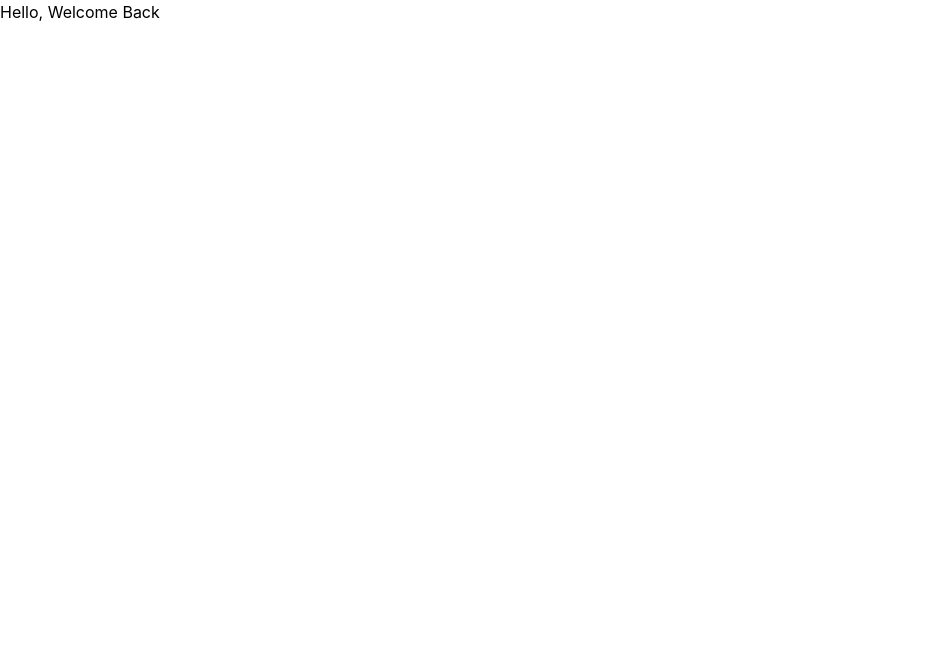
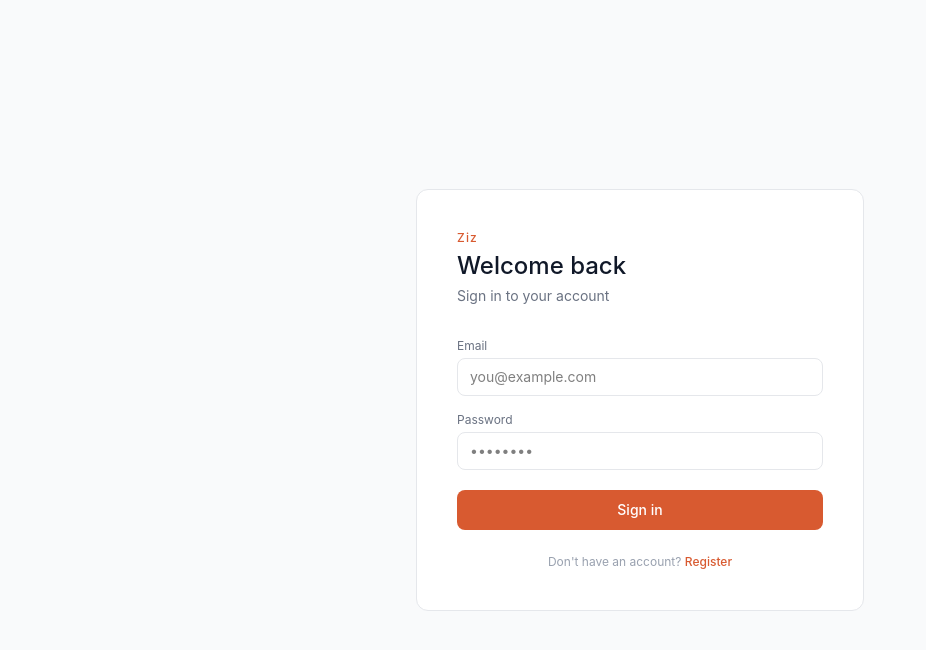
Before and after one commit to zishanx/Practice, a React (Vite) app in the folder Frontend/: page /login in a window 1280 px wide. Shown: the top 650 px of the page, without its empty margins (0-926 px from the left). Built offline with nearby package versions, Linux system fonts and the light colour scheme.

Commit message:
Done with the login page

```diff
--- a/Frontend/src/pages/login.jsx
+++ b/Frontend/src/pages/login.jsx
@@ -1,5 +1,6 @@
 import { useState } from "react";
 import { useAuth } from "../contexts/Authcontext";
+import { useNavigate } from "react-router-dom";
 import api from "../utils/api";
 
 export default function Login() {
@@ -11,16 +12,19 @@ export default function Login() {
         email: "",
         password: ""
     })
+    const navigate = useNavigate()
 
     const handleChange = (e) => {
         setForm({ ...form, [e.target.name]: e.target.value })
     }
 
-    const handlesubmit = async () => {
+    const handlesubmit = async (e) => {
         try {
+            e.preventDefault();
             setLoading(true)
             const res = await api.post('/login', form);
             login(res.data.user, res.data.token)
+            navigate('/')
 
         } catch (err) {
             setError(err.response?.data?.message)
@@ -31,9 +35,30 @@ export default function Login() {
     }
 
 
-    return(
-        <>
-            <h1>Hello, Welcome Back</h1>
-        </>
+    return (
+        <div className="min-h-screen flex items-center justify-center bg-gray-50 px-4">
+            <div className="bg-white border border-gray-200 rounded-xl p-10 w-full max-w-md">
+                <p className="text-xs font-medium tracking-widest mb-1" style={{ color: '#D85A30' }}>Ziz</p>
+                <h1 className="text-2xl font-medium text-gray-900 mb-1">Welcome back</h1>
+                <p className="text-sm text-gray-500 mb-8">Sign in to your account</p>
+
+                <div className="flex flex-col gap-4">
+                    <div>
+                        <label className="text-xs text-gray-500 block mb-1">Email</label>
+                        <input type="email" name="email" value={form.email} onChange={handleChange} placeholder="you@example.com" className="w-full border border-gray-200 rounded-lg px-3 py-2 text-sm outline-none focus:border-gray-400" />
+                    </div>
+                    <div>
+                        <label className="text-xs text-gray-500 block mb-1">Password</label>
+                        <input type="password" name="password" value={form.password} onChange={handleChange} placeholder="••••••••" className="w-full border border-gray-200 rounded-lg px-3 py-2 text-sm outline-none focus:border-gray-400" />
+                    </div>
+                    <button onClick={handlesubmit} className="w-full py-2.5 rounded-lg text-white text-sm font-medium mt-1" style={{ background: '#D85A30' }}>
+                        {loading ? "Signing in..." : "Sign in"}
+                    </button>
+                </div>
+
+                {error && <p className="text-red-500 text-xs text-center mt-3">{error}</p>}
+                <p className="text-xs text-gray-400 text-center mt-6">Don't have an account? <span className="font-medium cursor-pointer" style={{ color: '#D85A30' }}>Register</span></p>
+            </div>
+        </div>
     )
 }
```
